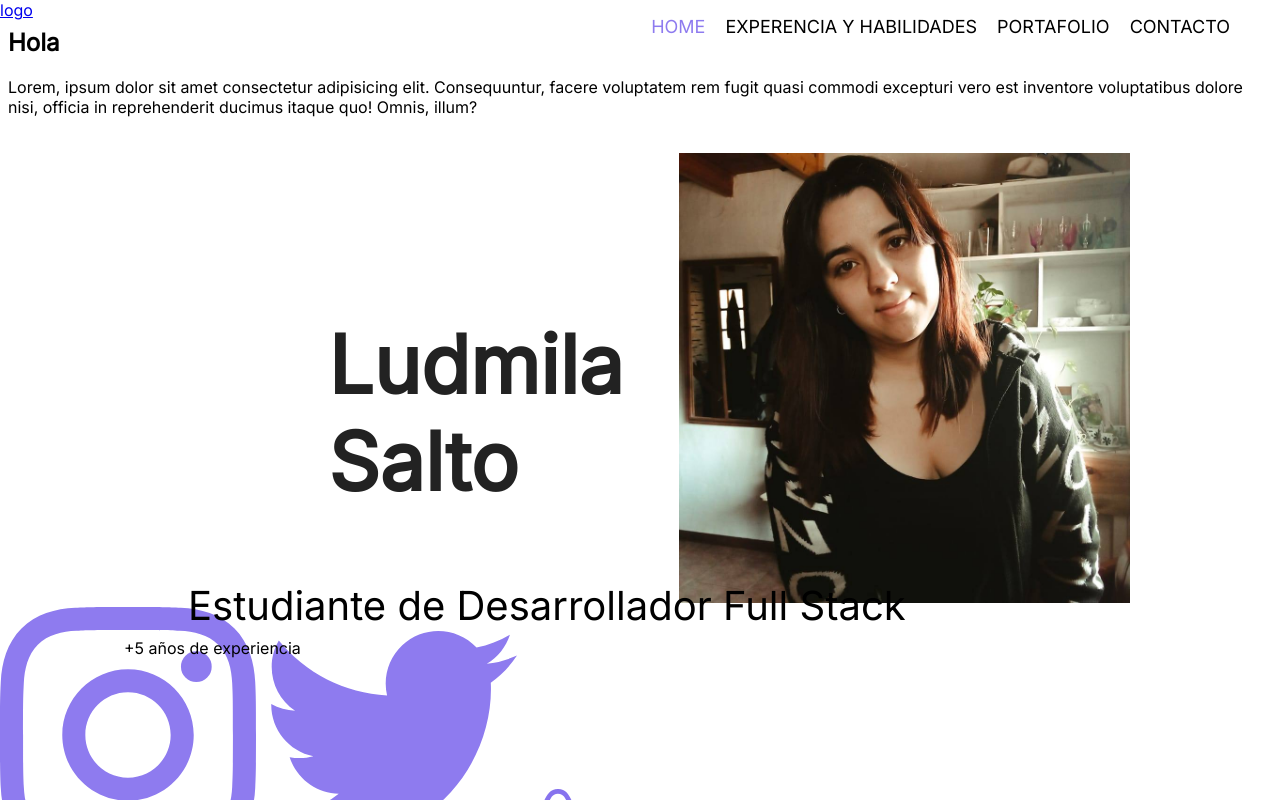
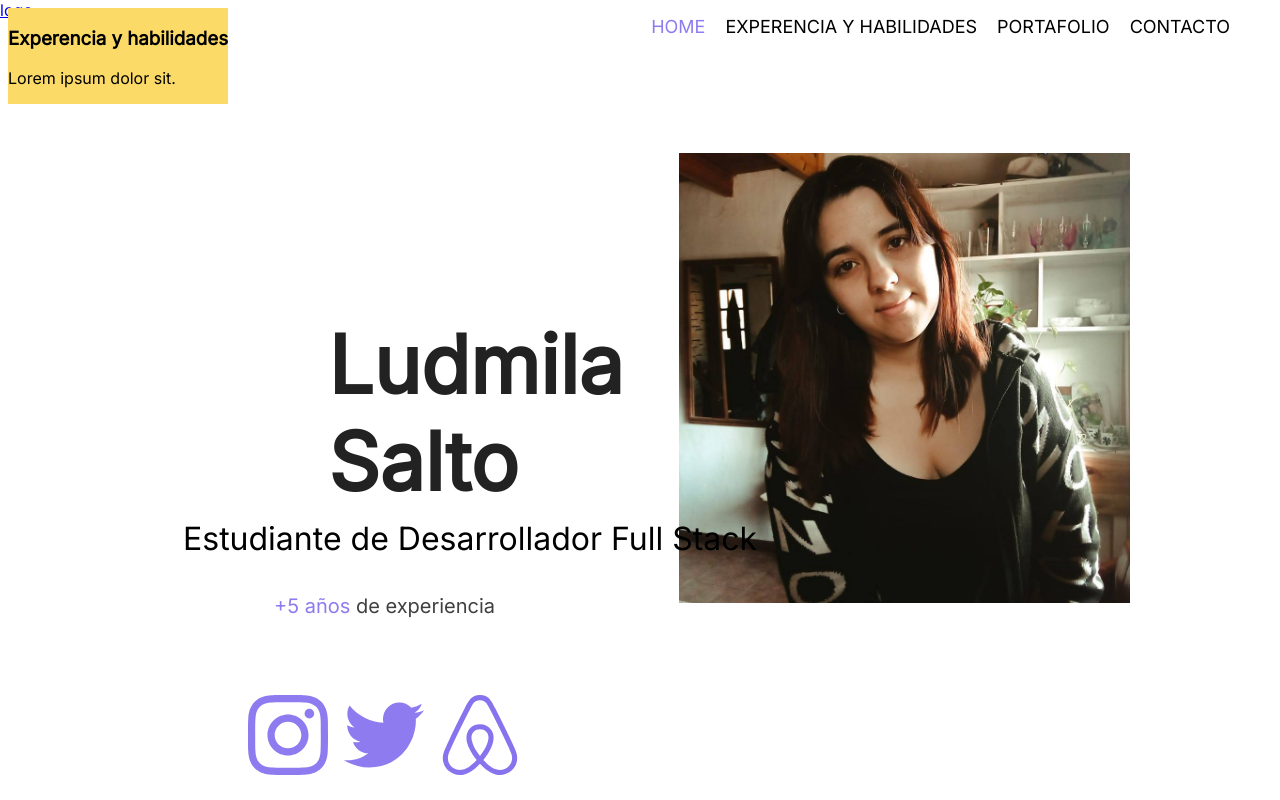
Before and after one commit to LudmilaSalto18/portafolio, a plain HTML site: page index.html in a window 1280 px wide. Drawn offline with Linux system fonts and the light colour scheme.

Commit message:
tercer commit

```diff
--- a/assets/css/styles.css
+++ b/assets/css/styles.css
@@ -62,6 +62,7 @@ body{
 /*Imagen de perfil*/
 .contenedor-imagen{
     display: flex;
+    flex-direction: row;
     justify-content: flex-end;
 
 }
@@ -78,7 +79,7 @@ body{
 .secion{
     position: relative;
     display: flex;
-
+   flex-direction: row;
 
 }
 /*.imagen{
@@ -110,24 +111,33 @@ body{
 
 
 .parrafo-1{
-    position: relative;
     display: flex;
-    justify-content: center;
     height: 1px;
-    font-size: 40px;
-    padding: 1rem 1.5rem;
-    margin: 10px 40px;
-    align-items: center;
-
+    /* font-size: 40px; */
+    /* padding: 1rem 1.5rem; */
+    margin: 10px 70px;
+    align-items: flex-end;
+    margin-left: 59px;
+    /* flex-direction: row; */
+    font-size: 32px;
 }
 
-/*.parrafo-2{
-    color: var(--color-2);
-    font-size: 24px;
-    margin: 45px 60px;
+
+
+.parrafo-2{
+    position: absolute;
+    /* display: flex; */
+    /* height: 0px; */
+    flex-direction: row;
+    margin: -26px 150px;
+    font-size: 20px;
+    color: var(--color-4);
 }
+
+
 #firt-span{
     color: var(--color-1);
+
 }
 /*FIN DE SECION*/
 
@@ -137,13 +147,10 @@ body{
 
 
 /*INICIO DE ICONOS*/
-/*.iconos{
+.iconos{
     display: flex;
+    flex-direction: row;
     margin: 9vh 30vh;
-    /* position: absolute; */
-   /* flex-direction: row;
-    align-items: center;
-    width: 4px;
 }
 
 
@@ -153,8 +160,7 @@ body{
     border-radius: 1px 11px color;
     padding: 2.rem 0.5rem;
     padding: 1rem 0.5rem;
-    /* align-items: stretch; */
-    /*margin: 10px 10px;
+
 
 }
 /*FIN DE ICONOS*/
@@ -162,11 +168,20 @@ body{
 
 /*Incio del boton*/
 
-/*.contacto{
+.contenedor-contacto{
+    position: absolute;
     display: flex;
-    margin: 10vh 35vh;
-    max-width: 200px;
+    flex-direction: row;
+    align-items: center;
+
 }
+.contacto{
+     display: flex;
+     margin: 10vh 35vh;
+      max-width: 200px;
+    top: 500px;
+}
+
 .contacto-btn{
     display: flex;
     padding-top: 15px;
@@ -182,15 +197,17 @@ body{
 .main{
     position: absolute;
     display: flex;
+    flex-direction: row;
     justify-content: end;
 }
 
 
 .secion{
-    position: relative;
+    position: absolute;
+    background-color: var(--color-3);
 }
 @media screen and (max-width: 400px) {
     .nav{
         position: static;
     }
-}*/
+}
--- a/index.html
+++ b/index.html
@@ -56,22 +56,25 @@
             </div>
         </section>
         <!-- Contacto-->
-
+        <section contenedor-contacto>
             <div class="contacto">
-            <p class="contacto-btn"><img class="contacto-btn" src="/assets/iconos/mail 1.svg" alt=""> Contactame </p>
+                <button class="contacto-btn"><img class="contacto-btn" src="/assets/iconos/mail 1.svg" alt=""> Contactame </button>
             </div>
-
+        </section>
     </header>
 
 
+
+
+
+    <main>
         <section class="secion">
             <div>
-            <h1>Hola</h1>
-            <p>Lorem, ipsum dolor sit amet consectetur adipisicing elit. Consequuntur, facere voluptatem rem fugit quasi
-                commodi excepturi vero est inventore voluptatibus dolore nisi, officia in reprehenderit ducimus itaque
-                quo! Omnis, illum?</p>
+                <h3>Experencia y habilidades</h3>
+                <p>Lorem ipsum dolor sit.</p>
             </div>
         </section>
+    </main>
 </body>
 
 </html>
```
Also changed, not shown: assets/iconos/mail.svg (added). Lines whose indentation alone changed are shown as unchanged.
